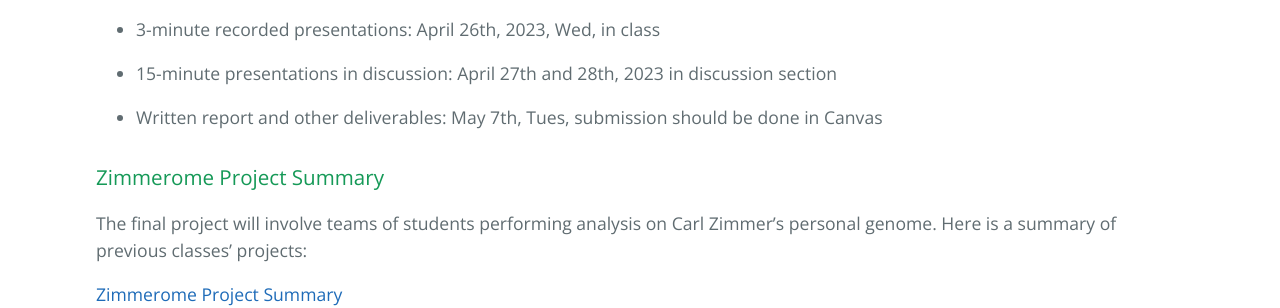
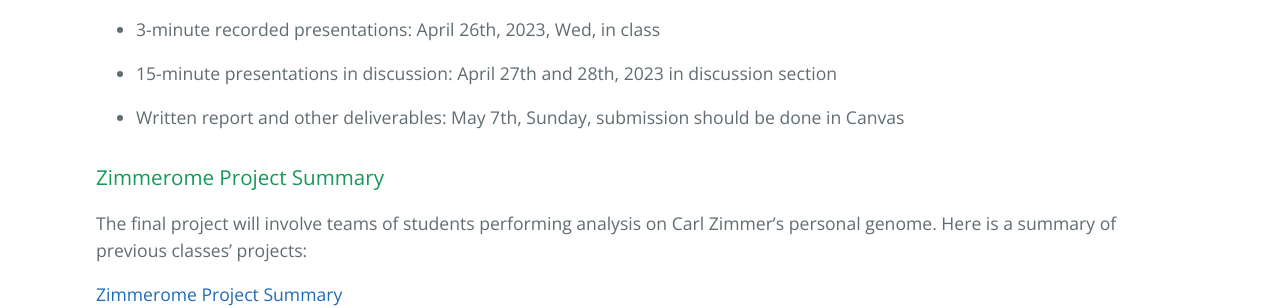
Before and after one commit to gersteinlab/cbb752b23, a Jekyll site: the page built from final.md, in a window 1280 px wide. Shown: the part 602-910 px from the top of the page. Built offline with Jekyll 4.4.1, drawn with Linux system fonts in a browser that asks for light colours.

Commit message:
Update final.md

```diff
--- a/final.md
+++ b/final.md
@@ -5,7 +5,7 @@ layout: page
 
 ## Final Project
 
-Download the final project description [here](http://files2.gersteinlab.org/public-docs/2023/03.10/cbb752b23-final-v2.pdf).
+Download the final project description [here](http://files2.gersteinlab.org/public-docs/2023/04.05/cbb752b23_final.pdf).
 See [here](https://docs.google.com/spreadsheets/d/12eF1q4HXe_D7Pig2947wOGnLPG8hf17inPpPseQwuFw/edit#gid=1373076059) for group assignments.
 
 **Key Due Dates**:
@@ -14,7 +14,7 @@ See [here](https://docs.google.com/spreadsheets/d/12eF1q4HXe_D7Pig2947wOGnLPG8hf
 
 * 15-minute presentations in discussion: April 27th and 28th, 2023 in discussion section
 
-* Written report and other deliverables: May 7th, Tues, submission should be done in Canvas
+* Written report and other deliverables: May 7th, Sunday, submission should be done in Canvas
 
 
 ### Zimmerome Project Summary
```
